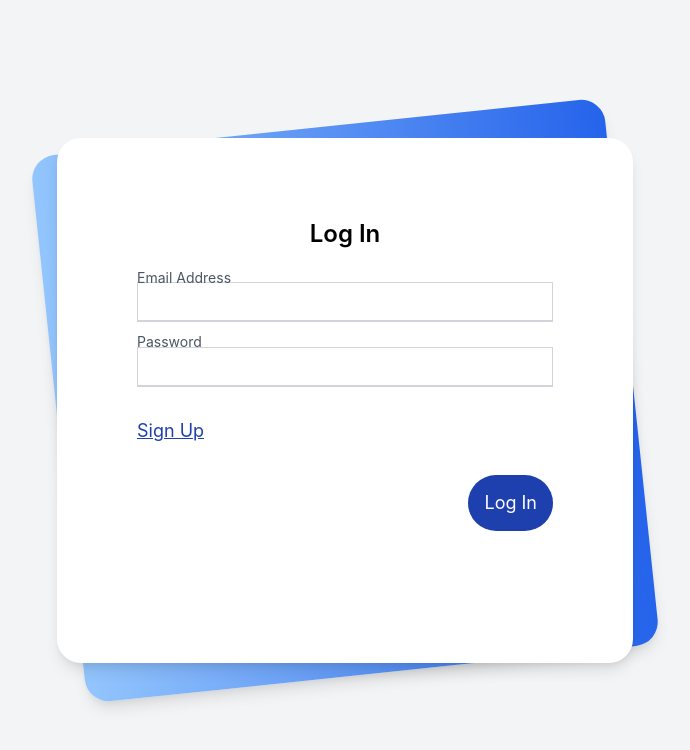
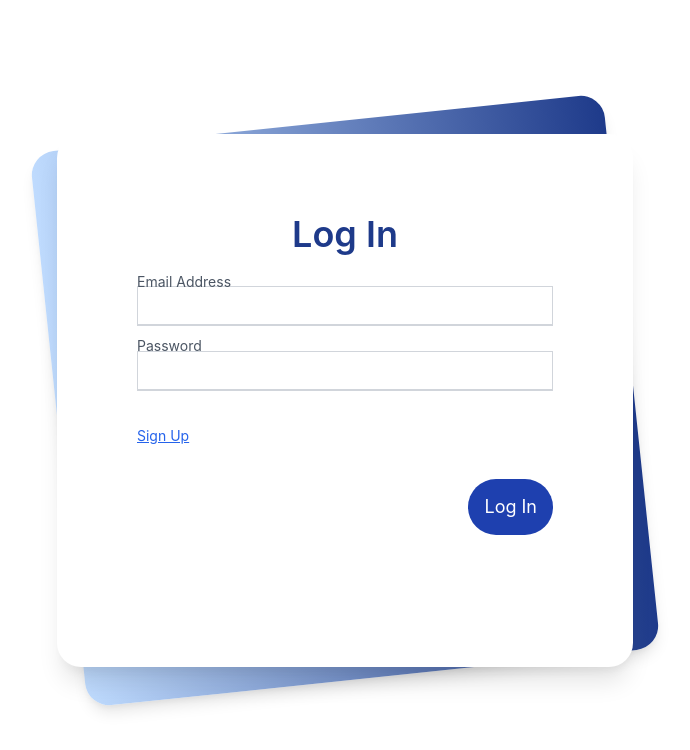
Before and after one commit to fe-bootcamp-2021/evently, a React (Create React App) app: page /login in a window 1280 px wide. Shown: the top 750 px of the page, without its empty margins (295-985 px from the left). Built offline with nearby package versions, Linux system fonts and the light colour scheme; no server answers.

Commit message:
fix: change login style

```diff
--- a/src/components/LoginSign/LoginSign.style.js
+++ b/src/components/LoginSign/LoginSign.style.js
@@ -2,7 +2,6 @@ import classNames from "classnames/bind";
 
 export const containerLogin = classNames([
   "min-h-screen",
-  "bg-gray-100",
   "py-6",
   "flex",
   "flex-col",
@@ -20,10 +19,10 @@ export const containerBg2 = classNames([
   "absolute",
   "inset-0",
   "bg-gradient-to-r",
-  "from-blue-300",
-  "to-blue-600",
+  "from-blue-200",
+  "to-blue-900",
   "shadow-lg",
-  " transform",
+  "transform",
   "-skew-y-6",
   "sm:skew-y-0",
   "sm:-rotate-6",
@@ -34,15 +33,16 @@ export const containerBg3 = classNames([
   "px-8",
   "py-25",
   "bg-white",
-  "shadow-lg",
+  "shadow-xl",
   "sm:rounded-3xl",
   "sm:p-20",
 ]);
 export const containerForm = classNames(["max-w-lg", "mx-auto"]);
 export const titleLogin = classNames([
-  "text-2xl",
+  "text-4xl",
   "font-semibold",
   "justify-center",
+  "text-blue-900",
   "flex",
 ]);
 export const inputWrapper = classNames(["divide-y", "divide-gray-200"]);
@@ -96,5 +96,5 @@ export const buttonContainer = classNames([
   "mb-5",
 ]);
 export const signUpStyle = classNames([
-  "underline text-custom-current hover:text-purple-700 cursor-pointer",
+  "underline text-sm hover:text-purple-700 text-blue-600 cursor-pointer",
 ]);
```
Also changed, not shown: src/images/Ellipse96.svg.
